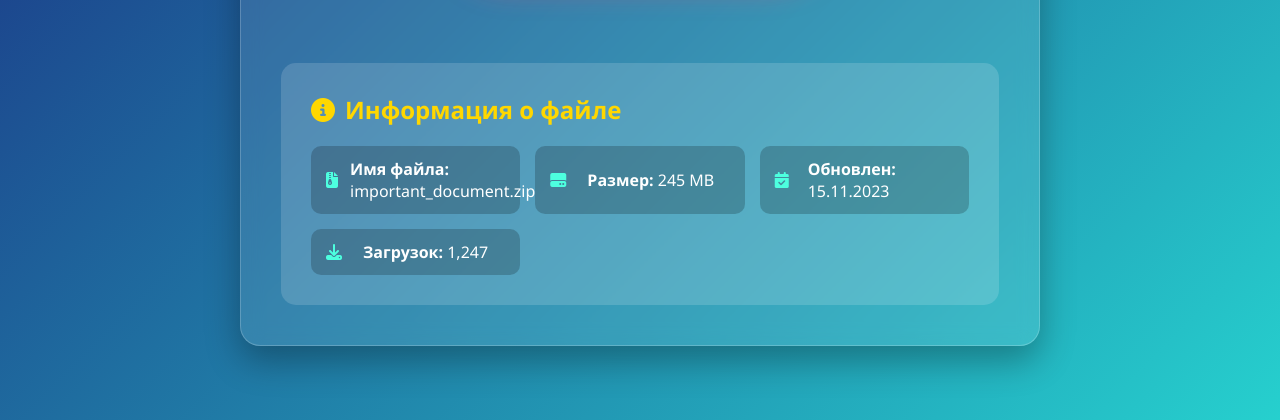
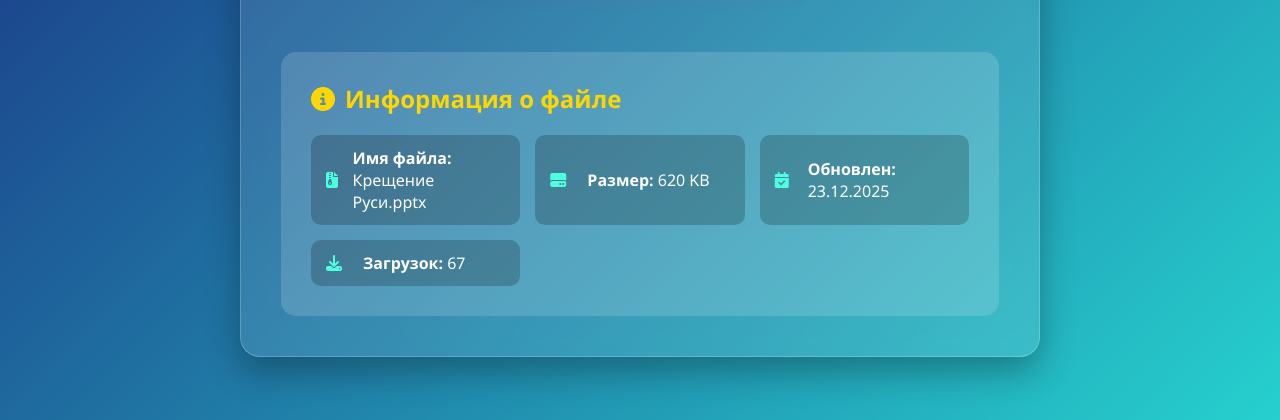
Before and after one commit to ARTEM-CRYPTO52/112, a plain HTML site: page index.html in a window 1280 px wide. Shown: the part 380-800 px from the top of the page. Drawn offline with Linux system fonts and the light colour scheme.

Commit message:
настройка информации о файле

```diff
--- a/index.html
+++ b/index.html
@@ -187,19 +187,19 @@
             <div class="file-details">
                 <div class="detail">
                     <i class="fas fa-file-archive"></i>
-                    <span><strong>Имя файла:</strong> important_document.zip</span>
+                    <span><strong>Имя файла:</strong> Крещение Руси.pptx</span>
                 </div>
                 <div class="detail">
                     <i class="fas fa-hdd"></i>
-                    <span><strong>Размер:</strong> 245 MB</span>
+                    <span><strong>Размер:</strong> 620 KB</span>
                 </div>
                 <div class="detail">
                     <i class="fas fa-calendar-check"></i>
-                    <span><strong>Обновлен:</strong> 15.11.2023</span>
+                    <span><strong>Обновлен:</strong> 23.12.2025</span>
                 </div>
                 <div class="detail">
                     <i class="fas fa-download"></i>
-                    <span><strong>Загрузок:</strong> <span id="downloadCount">1,247</span></span>
+                    <span><strong>Загрузок:</strong> <span id="downloadCount">67</span></span>
                 </div>
             </div>
         </div>
@@ -210,7 +210,7 @@
         document.getElementById('downloadBtn').addEventListener('click', function(e) {
             // Обновляем счетчик скачиваний
             const countElement = document.getElementById('downloadCount');
-            let count = parseInt(countElement.textContent.replace(',', '')) || 1247;
+            let count = parseInt(countElement.textContent.replace(',', '')) || 67;
             count++;
             countElement.textContent = count.toLocaleString();
 
```
